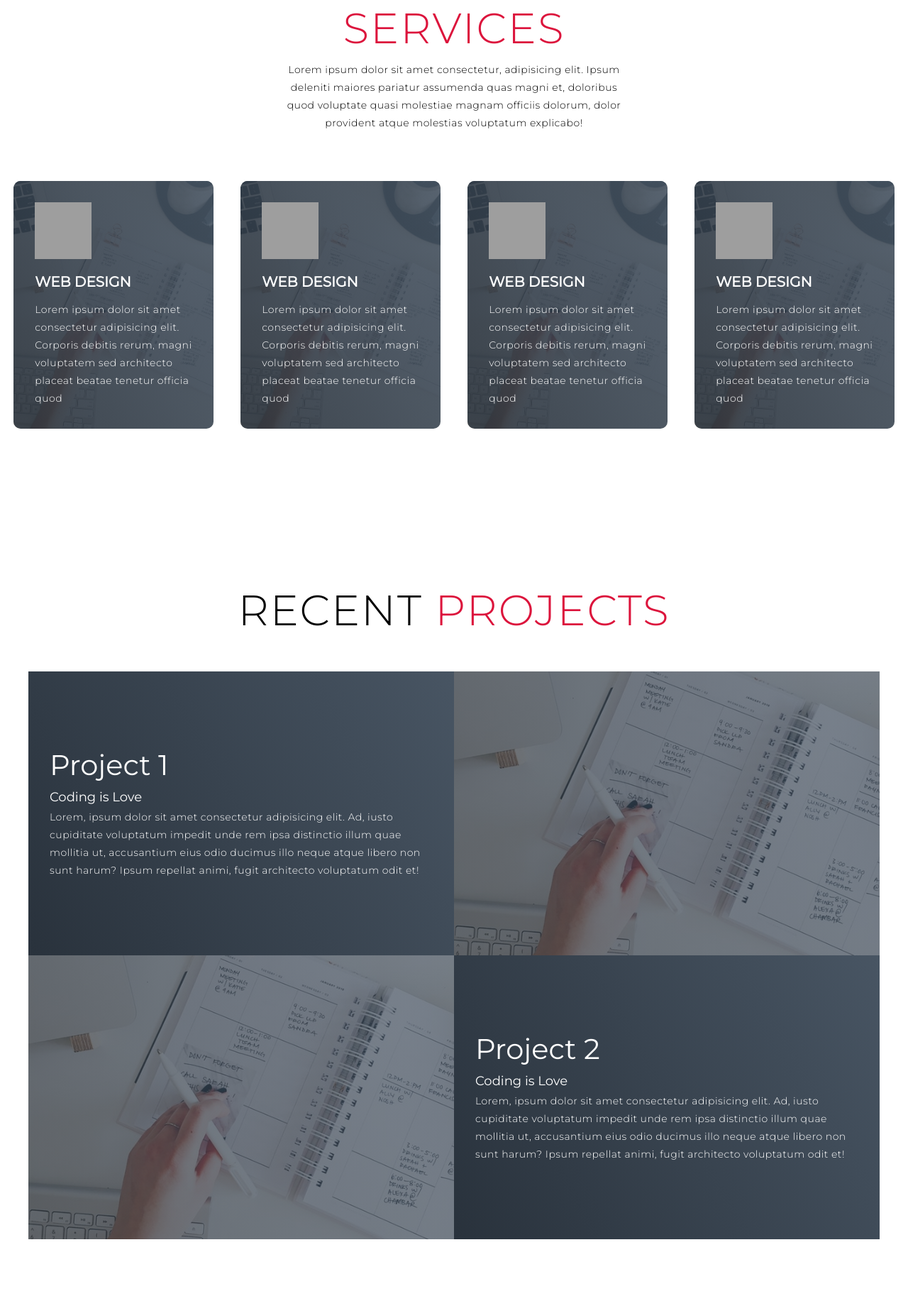
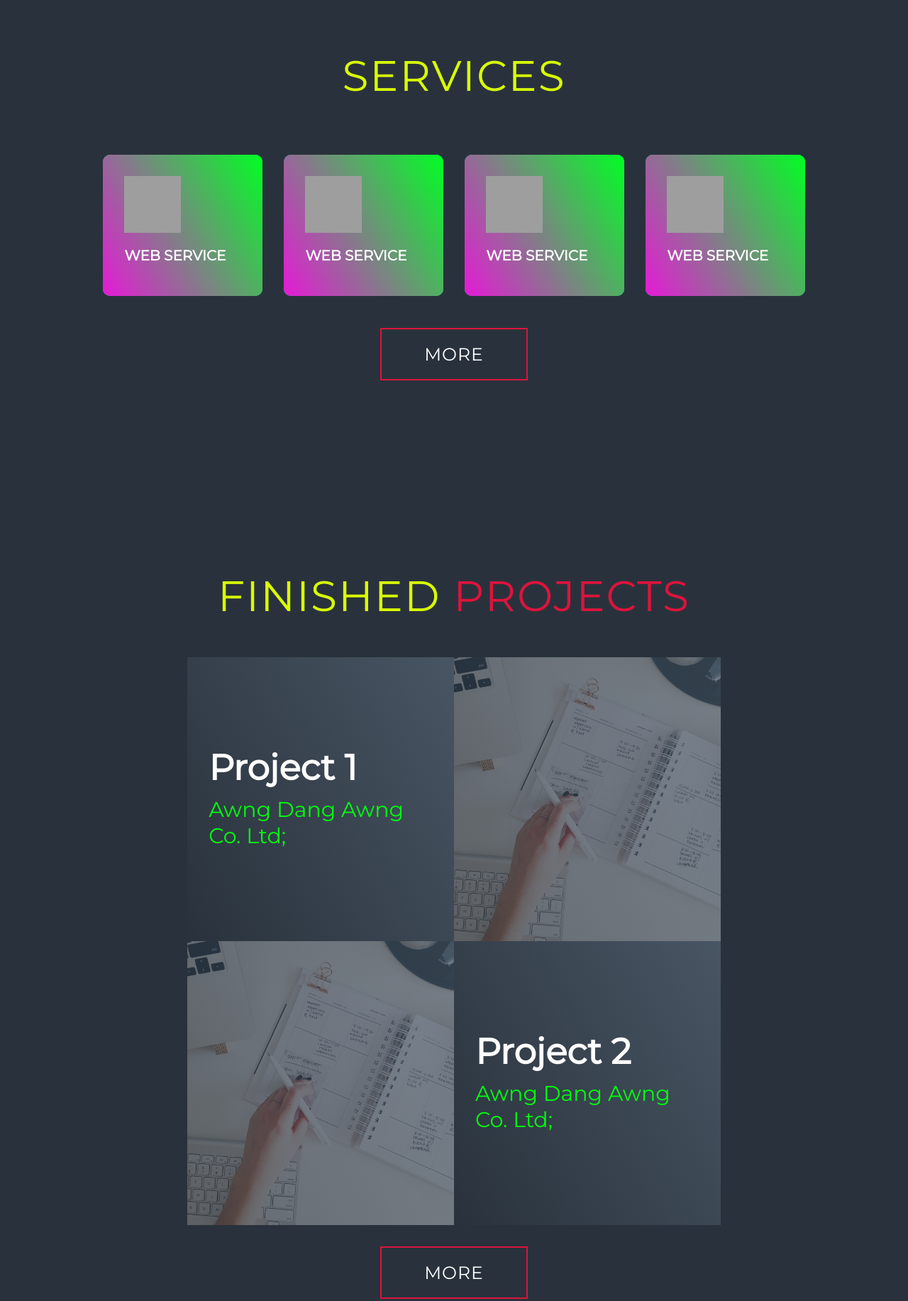
Before and after one commit to awngdangawng/mmtmyanmar, a plain HTML site: page index.html in a window 1280 px wide. Shown: the part 897-2730 px from the top of the page at 71% size. Drawn offline with nearby package versions, Linux system fonts and the light colour scheme; grey boxes are pictures that could not be loaded.

Commit message:
Add files via upload

```diff
--- a/index.html
+++ b/index.html
@@ -55,36 +55,33 @@
   <section id="services">
     <div class="services container">
       <div class="service-top">
-        <h1 class="section-title"><span>Services</span></h1>
-        <p>Lorem ipsum dolor sit amet consectetur, adipisicing elit. Ipsum deleniti maiores pariatur assumenda quas
-          magni et, doloribus quod voluptate quasi molestiae magnam officiis dolorum, dolor provident atque molestias
-          voluptatum explicabo!</p>
+        <h1 class="section-title">Services<span></span></h1>
+        <p></p>
       </div>
       <div class="service-bottom">
         <div class="service-item">
           <div class="icon"><img src="https://img.icons8.com/bubbles/100/000000/services.png" /></div>
-          <h2>Web Design</h2>
-          <p>Lorem ipsum dolor sit amet consectetur adipisicing elit. Corporis debitis rerum, magni voluptatem sed
-            architecto placeat beatae tenetur officia quod</p>
+          <h2>Web Service</h2>
+          <p></p>
         </div>
         <div class="service-item">
           <div class="icon"><img src="https://img.icons8.com/bubbles/100/000000/services.png" /></div>
-          <h2>Web Design</h2>
-          <p>Lorem ipsum dolor sit amet consectetur adipisicing elit. Corporis debitis rerum, magni voluptatem sed
-            architecto placeat beatae tenetur officia quod</p>
+          <h2>Web Service</h2>
+          <p></p>
         </div>
         <div class="service-item">
           <div class="icon"><img src="https://img.icons8.com/bubbles/100/000000/services.png" /></div>
-          <h2>Web Design</h2>
-          <p>Lorem ipsum dolor sit amet consectetur adipisicing elit. Corporis debitis rerum, magni voluptatem sed
-            architecto placeat beatae tenetur officia quod</p>
+          <h2>Web Service</h2>
+          <p></p>
         </div>
         <div class="service-item">
           <div class="icon"><img src="https://img.icons8.com/bubbles/100/000000/services.png" /></div>
-          <h2>Web Design</h2>
-          <p>Lorem ipsum dolor sit amet consectetur adipisicing elit. Corporis debitis rerum, magni voluptatem sed
-            architecto placeat beatae tenetur officia quod</p>
+          <h2>Web Service</h2>
+          <p></p>
         </div>
+
+        <a href="#" class="cta">More</a>
+
       </div>
     </div>
   </section>
@@ -94,16 +91,14 @@
   <section id="projects">
     <div class="projects container">
       <div class="projects-header">
-        <h1 class="section-title">Recent <span>Projects</span></h1>
+        <h1 class="section-title">Finished <span>Projects</span></h1>
       </div>
       <div class="all-projects">
         <div class="project-item">
           <div class="project-info">
             <h1>Project 1</h1>
-            <h2>Coding is Love</h2>
-            <p>Lorem, ipsum dolor sit amet consectetur adipisicing elit. Ad, iusto cupiditate voluptatum impedit unde
-              rem ipsa distinctio illum quae mollitia ut, accusantium eius odio ducimus illo neque atque libero non sunt
-              harum? Ipsum repellat animi, fugit architecto voluptatum odit et!</p>
+            <h2>Awng Dang Awng Co. Ltd;</h2>
+            <p></p>
           </div>
           <div class="project-img">
             <img src="./img/img-1.png" alt="img">
@@ -112,15 +107,15 @@
         <div class="project-item">
           <div class="project-info">
             <h1>Project 2</h1>
-            <h2>Coding is Love</h2>
-            <p>Lorem, ipsum dolor sit amet consectetur adipisicing elit. Ad, iusto cupiditate voluptatum impedit unde
-              rem ipsa distinctio illum quae mollitia ut, accusantium eius odio ducimus illo neque atque libero non sunt
-              harum? Ipsum repellat animi, fugit architecto voluptatum odit et!</p>
+            <h2>Awng Dang Awng Co. Ltd;</h2>
+            <p></p>
           </div>
           <div class="project-img">
             <img src="./img/img-1.png" alt="img">
           </div>
         </div>
+
+        <a href="#" class="cta">More</a>
 
       </div>
     </div>
@@ -138,15 +133,6 @@
 
   <section id="about">
     <div class="about container">
-
-      <div class="col-right">
-        <h1 class="section-title">About <span>me</span></h1>
-
-        <h2>Front End Developer</h2>
-        <p></p>
-
-        <a href="#" class="cta">More</a>
-      </div>
 
       <div class="col-left">
         <div class="about-img">
--- a/style.css
+++ b/style.css
@@ -3,11 +3,13 @@
 	padding: 0;
 	margin: 0;
 	box-sizing: border-box;
+
 }
 html {
 	font-size: 10px;
 	font-family: 'Montserrat', sans-serif;
 	scroll-behavior: smooth;
+	background-color: #29323c;
 }
 a {
 	text-decoration: none;
@@ -34,8 +36,8 @@ p {
 }
 .section-title {
 	font-size: 4rem;
-	font-weight: 300;
-	color: black;
+	font-weight: 500;
+	color: rgb(217, 255, 0);
 	margin-bottom: 10px;
 	text-transform: uppercase;
 	letter-spacing: 0.2rem;
@@ -114,8 +116,8 @@ p {
 	left: 0%;
 }
 #header .nav-list ul a {
-	font-size: 2.5rem;
-	font-weight: 500;
+	font-size: 2.7rem;
+	font-weight: 700;
 	letter-spacing: 0.2rem;
 	text-decoration: none;
 	color: white;
@@ -140,7 +142,8 @@ p {
 	letter-spacing: initial;
 }
 #header .nav-list ul li:hover a {
-	color: crimson;
+	color: rgb(0, 255, 34);
+	text-decoration: underline;
 }
 #header .hamburger {
 	height: 60px;
@@ -291,7 +294,8 @@ p {
 	flex-direction: column;
 	padding: 30px;
 	border-radius: 10px;
-	background-image: url(./img/img-1.png);
+	background-image: url();
+	background-color: #00ff9d;
 	background-size: cover;
 	margin: 10px 5%;
 	position: relative;
@@ -305,10 +309,12 @@ p {
 	top: 0;
 	height: 100%;
 	width: 100%;
-	background-image: linear-gradient(60deg, #29323c 0%, #485563 100%);
+	background-image: linear-gradient(60deg, #ff00dd 0%, #00ff15 100%);
 	opacity: 0.9;
 	z-index: -1;
 }
+
+
 #services .service-bottom .icon {
 	height: 80px;
 	width: 80px;
@@ -364,13 +370,14 @@ p {
 	color: white;
 }
 #projects .project-info h1 {
-	font-size: 4rem;
-	font-weight: 500;
+	font-size: 5rem;
+	font-weight: 700;
 }
 #projects .project-info h2 {
-	font-size: 1.8rem;
+	font-size: 3rem;
 	font-weight: 500;
 	margin-top: 10px;
+	color: #00ff0d;
 }
 #projects .project-info p {
 	color: white;
@@ -422,23 +429,30 @@ p {
 	height: 360px;
 }
 #about .col-right {
-	width: 50%;
+	width: 100%;
+
 }
 #about .col-right h2 {
+	margin-left: 100px;
 	font-size: 2rem;
 	font-weight: 500;
 	letter-spacing: 0.1rem;
 	margin-bottom: 10px;
 	font-weight: bolder;
 	color: rgb(255, 0, 179);
+	text-decoration: underline;
 }
 #about .col-right p {
+	margin-left: 100px;
 	margin-bottom: 20px;
 	font-size: 18px;
 	font-weight: bolder;
+	color: #ffffff;
 }
 #about .col-right .cta {
-	color: black;
+	margin-top: 90px;
+	margin-left: 100px;
+	color: rgb(255, 254, 254);
 	margin-bottom: 50px;
 	padding: 10px 20px;
 	font-size: 2rem;
@@ -483,11 +497,11 @@ p {
 	justify-content: center;
 	align-items: center;
 	flex-direction: column;
-	box-shadow: 0px 0px 18px 0 #0000002c;
+	box-shadow: 0px 0px 18px 0 #ffffff;
 	transition: 0.3s ease box-shadow;
 }
 #contact .contact-item:hover {
-	box-shadow: 0px 0px 5px 0 #0000002c;
+	box-shadow: 0px 0px 10px 0 #ff0000;
 }
 #contact .icon {
 	width: 70px;
@@ -498,13 +512,13 @@ p {
 	font-size: 2.5rem;
 	font-weight: 700;
 	margin-bottom: 5px;
-	color: rgb(45, 0, 247);
+	color: rgb(255, 255, 255);
 }
 #contact .contact-info h2 {
 	font-size: 1.8rem;
 	line-height: 2rem;
 	font-weight: 700;
-	color: black;
+	color: rgb(255, 255, 255);
 }
 /*End contact Section */
 
```
